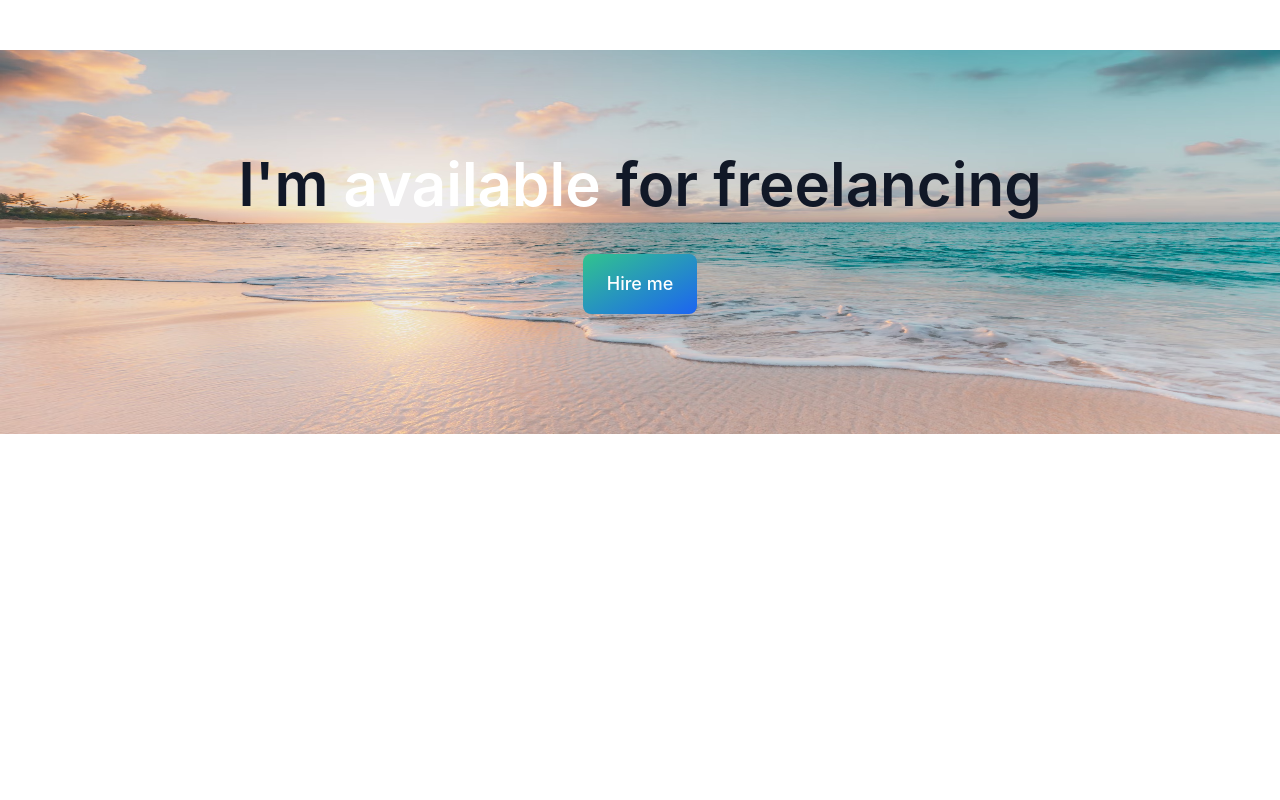
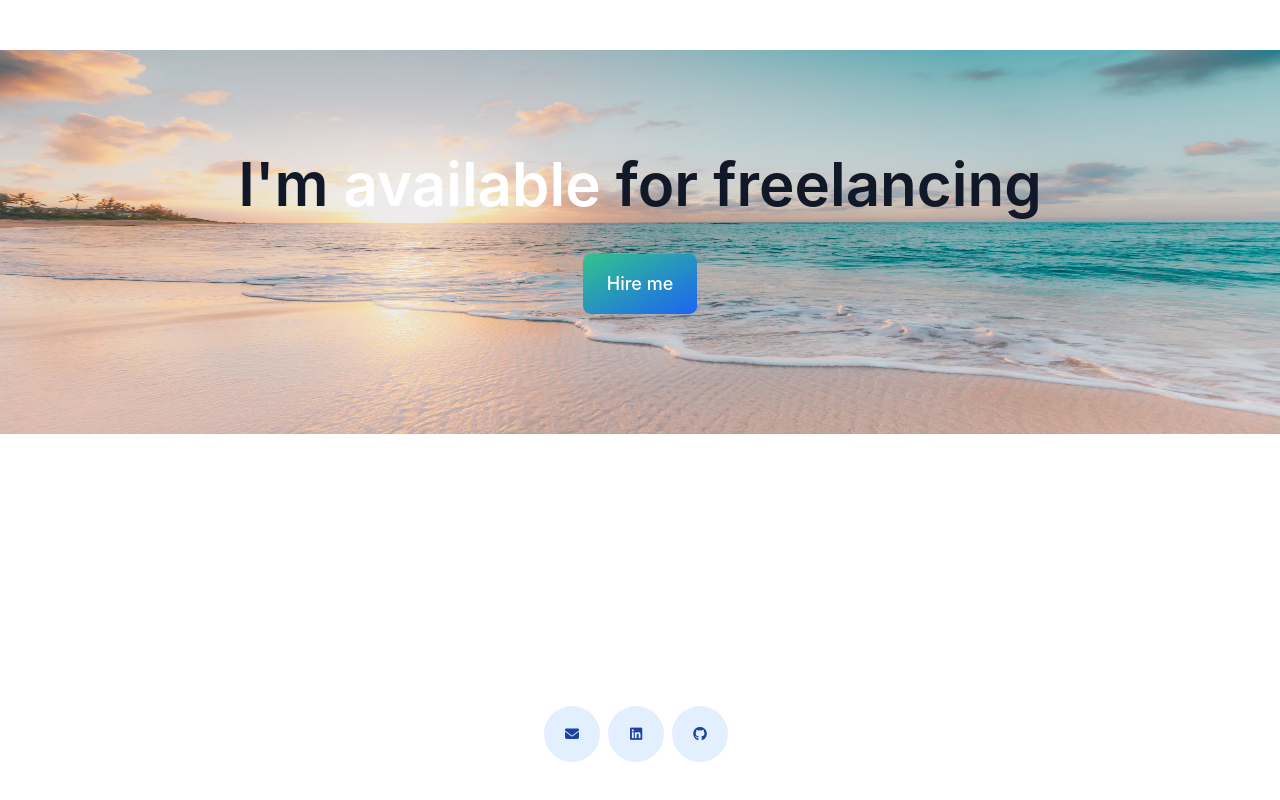
Before and after one commit to Janhvi-SDE/portfolio, a website: page src/index.html in a window 1280 px wide. Shown: the part 2574-3374 px from the top of the page. Before the commit the page ends 3280 px from the top, so only its background shows below. Drawn offline with nearby package versions, Linux system fonts and the light colour scheme.

Commit message:
icons added

```diff
--- a/src/index.html
+++ b/src/index.html
@@ -6,6 +6,8 @@
     <meta name="viewport" content="width=device-width, initial-scale=1.0">
     <link href="./output.css" rel="stylesheet">
     <link href="https://cdn.jsdelivr.net/npm/flowbite@3.0.0/dist/flowbite.min.css" rel="stylesheet" />
+    <link rel="stylesheet" href="https://cdnjs.cloudflare.com/ajax/libs/font-awesome/6.7.2/css/all.min.css" integrity="sha512-Evv84Mr4kqVGRNSgIGL/F/aIDqQb7xQ2vcrdIwxfjThSH8CSR7PBEakCr51Ck+w+/U6swU2Im1vVX0SVk9ABhg==" crossorigin="anonymous" referrerpolicy="no-referrer"
+    />
     <link rel="stylesheet" href="style.css">
 </head>
 
@@ -208,6 +210,30 @@
         </figure>
 
     </section>
+    <section class="flex  justify-center items-center gap-10 px-10 mb-10">
+
+        <span class="inline-flex items-center justify-center  w-14 h-14  me-2 text-sm font-semibold text-blue-800 bg-blue-100 rounded-full dark:bg-gray-700 dark:text-blue-400">
+       <a href=""><i class="fa-solid fa-envelope "></i></a>
+    <span class="sr-only">E-mail</span>
+        </span>
+        <span class="inline-flex items-center justify-center w-14 h-14 me-2 text-sm font-semibold text-blue-800 bg-blue-100 rounded-full dark:bg-gray-700 dark:text-blue-400">
+            <a href="https://www.linkedin.com/in/janhvi-sde/"><i class="fa-brands fa-linkedin  "></i></a>
+    <span class="sr-only">Linked In</span>
+        </span>
+        <span class="inline-flex items-center justify-center  w-14 h-14  me-2 text-sm font-semibold text-blue-800 bg-blue-100 rounded-full dark:bg-gray-700 dark:text-blue-400">
+              <a href="https://github.com/Janhvi-SDE"> <i class="fa-brands fa-github"></i></a>
+              <span class="sr-only">GitHub</span>
+        </span>
+
+
+
+
+
+
+
+
+
+    </section>
 
 
 </body>
```
